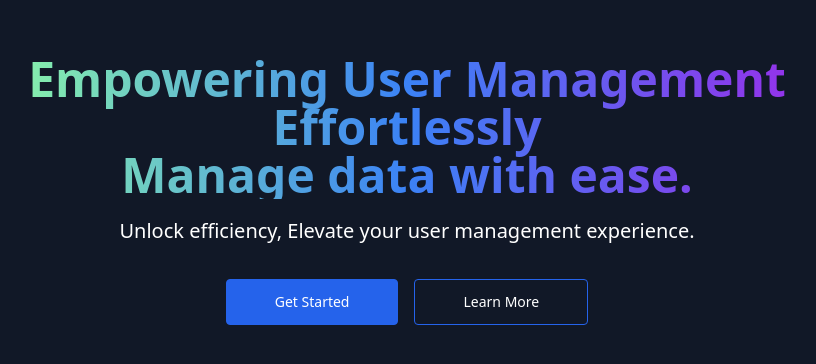
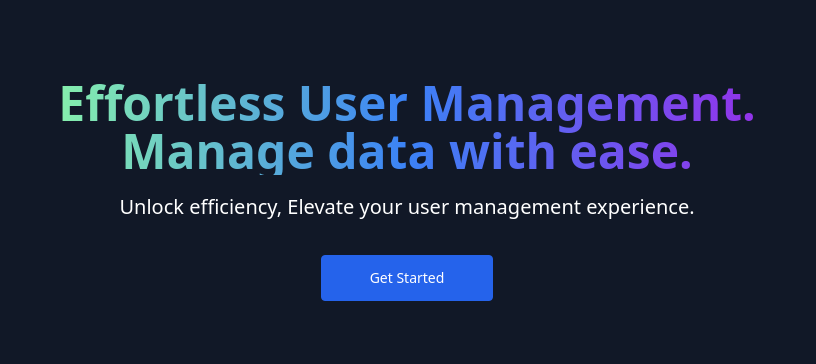
Before and after one commit to CodeWithRashed/user-db-curd, a Next.js app: page / in a window 1280 px wide. Shown: the part 210-574 px from the top of the page, without its empty margins (233-1049 px from the left). Built offline with nearby package versions, Linux system fonts and the light colour scheme.

Commit message:
add/ hero section

```diff
--- a/src/components/HeroSection.tsx
+++ b/src/components/HeroSection.tsx
@@ -6,7 +6,7 @@ const HeroSection = () => {
       <div className="mx-auto max-w-screen-xl px-4 py-32 lg:flex lg:h-screen lg:items-center">
         <div className="mx-auto max-w-3xl text-center">
           <h1 className="bg-gradient-to-r from-green-300 via-blue-500 to-purple-600 bg-clip-text text-3xl font-extrabold text-transparent sm:text-5xl">
-            Empowering User Management Effortlessly
+          Effortless User Management.
             <span className="sm:block"> Manage data with ease. </span>
           </h1>
 
@@ -21,13 +21,6 @@ const HeroSection = () => {
             >
               Get Started
             </Link>
-
-            <a
-              className="block w-full rounded border border-blue-600 px-12 py-3 text-sm font-medium text-white hover:bg-blue-600 focus:outline-none focus:ring active:bg-blue-500 sm:w-auto"
-              href="#"
-            >
-              Learn More
-            </a>
           </div>
         </div>
       </div>
```
